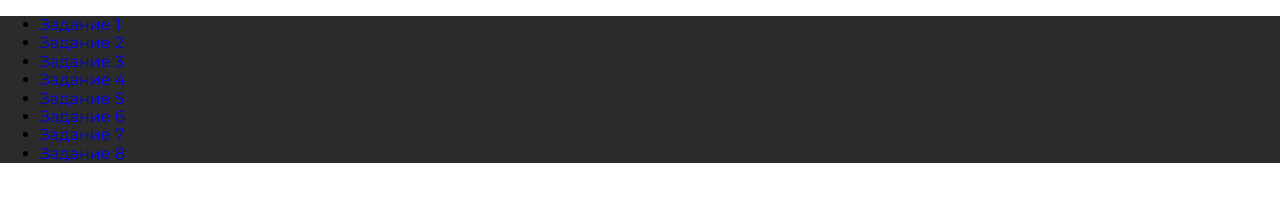
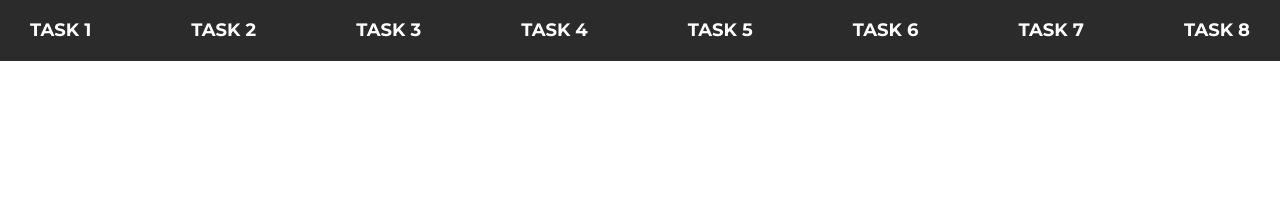
Before and after one commit to shvyrkova-maria/goit-js-hw-07, a plain HTML site: page index.html in a window 1280 px wide. Drawn offline with nearby package versions, Linux system fonts and the light colour scheme.

Commit message:
Add solution of all tasks

```diff
--- a/css/style.css
+++ b/css/style.css
@@ -126,3 +126,9 @@ span#value {
 #validation-input.invalid {
   border-color: #f44336;
 }
+/* task 8*/
+
+div#controls {
+  padding: 20px;
+  text-align: center;
+}
--- a/index.html
+++ b/index.html
@@ -20,16 +20,17 @@
   </head>
   <body>
     <nav class="homework-nav">
-      <ul class="">
-        <!-- <li><a href="./index.html"></a>На главную</li> -->
-        <li><a href="./task-1.html">Задание 1</a></li>
-        <li><a href="./task-2.html">Задание 2</a></li>
-        <li><a href="./task-3.html">Задание 3</a></li>
-        <li><a href="./task-4.html">Задание 4</a></li>
-        <li><a href="./task-5.html">Задание 5</a></li>
-        <li><a href="./task-6.html">Задание 6</a></li>
-        <li><a href="./task-7.html">Задание 7</a></li>
-        <li><a href="./task-8.html">Задание 8</a></li>
+      <ul class="homework-tasks">
+        <li>
+          <a href="./task-1.html" class="homework-task">TASK 1</a>
+        </li>
+        <li><a href="./task-2.html" class="homework-task">TASK 2</a></li>
+        <li><a href="./task-3.html" class="homework-task">TASK 3</a></li>
+        <li><a href="./task-4.html" class="homework-task">TASK 4</a></li>
+        <li><a href="./task-5.html" class="homework-task">TASK 5</a></li>
+        <li><a href="./task-6.html" class="homework-task">TASK 6</a></li>
+        <li><a href="./task-7.html" class="homework-task">TASK 7</a></li>
+        <li><a href="./task-8.html" class="homework-task">TASK 8</a></li>
       </ul>
     </nav>
 
```
Also changed, not shown: js/task-8.js (+23 -22 lines), task-1.html (+3 -1 lines).
